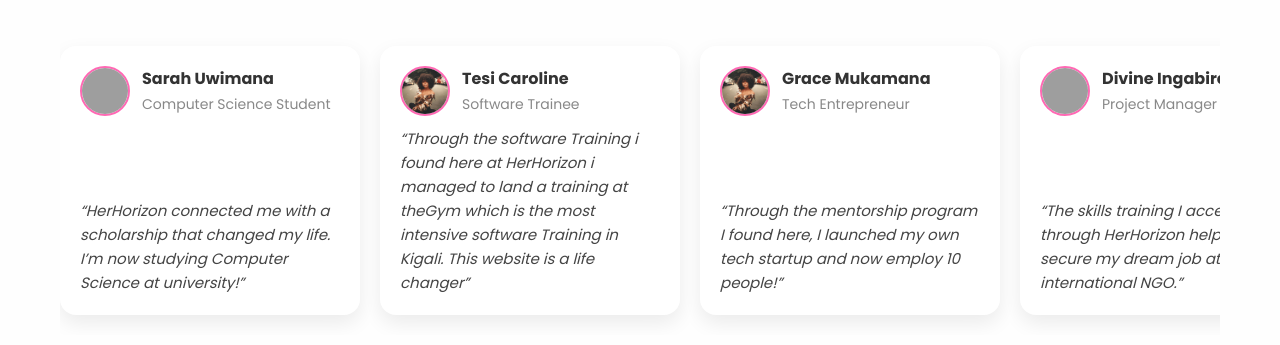
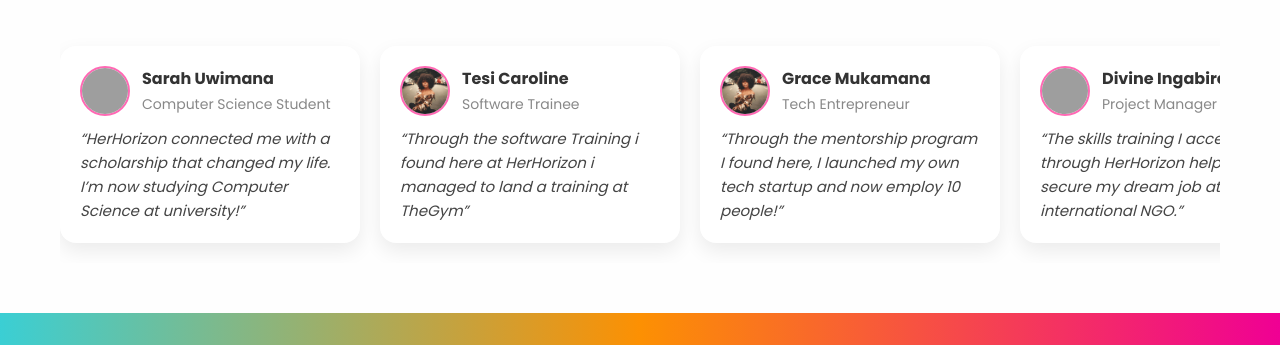
Before and after one commit to Dushimepaulette1/Her-Horizon, a plain HTML site: page frontend/index.html in a window 1280 px wide. Shown: the part 2240-2585 px from the top of the page. Drawn offline with nearby package versions, Linux system fonts and the light colour scheme; no server answers; grey boxes are pictures that could not be loaded.

Commit message:
updates on frontend

```diff
--- a/frontend/index.html
+++ b/frontend/index.html
@@ -287,8 +287,7 @@
             </div>
             <p class="story-quote">
               “Through the software Training i found here at HerHorizon i
-              managed to land a training at theGym which is the most intensive
-              software Training in Kigali. This website is a life changer”
+              managed to land a training at TheGym”
             </p>
           </div>
           <div class="story-card">
```
